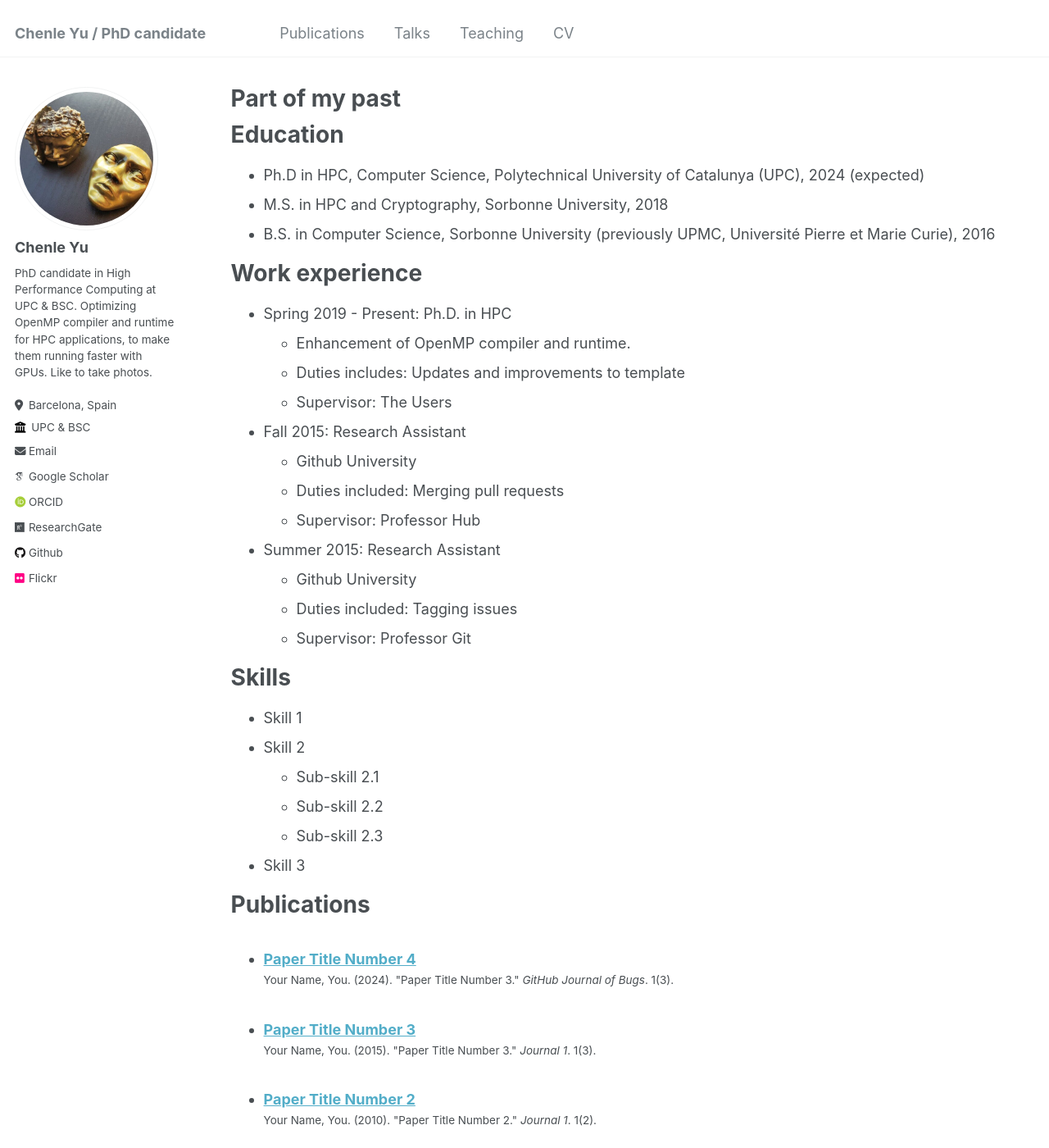
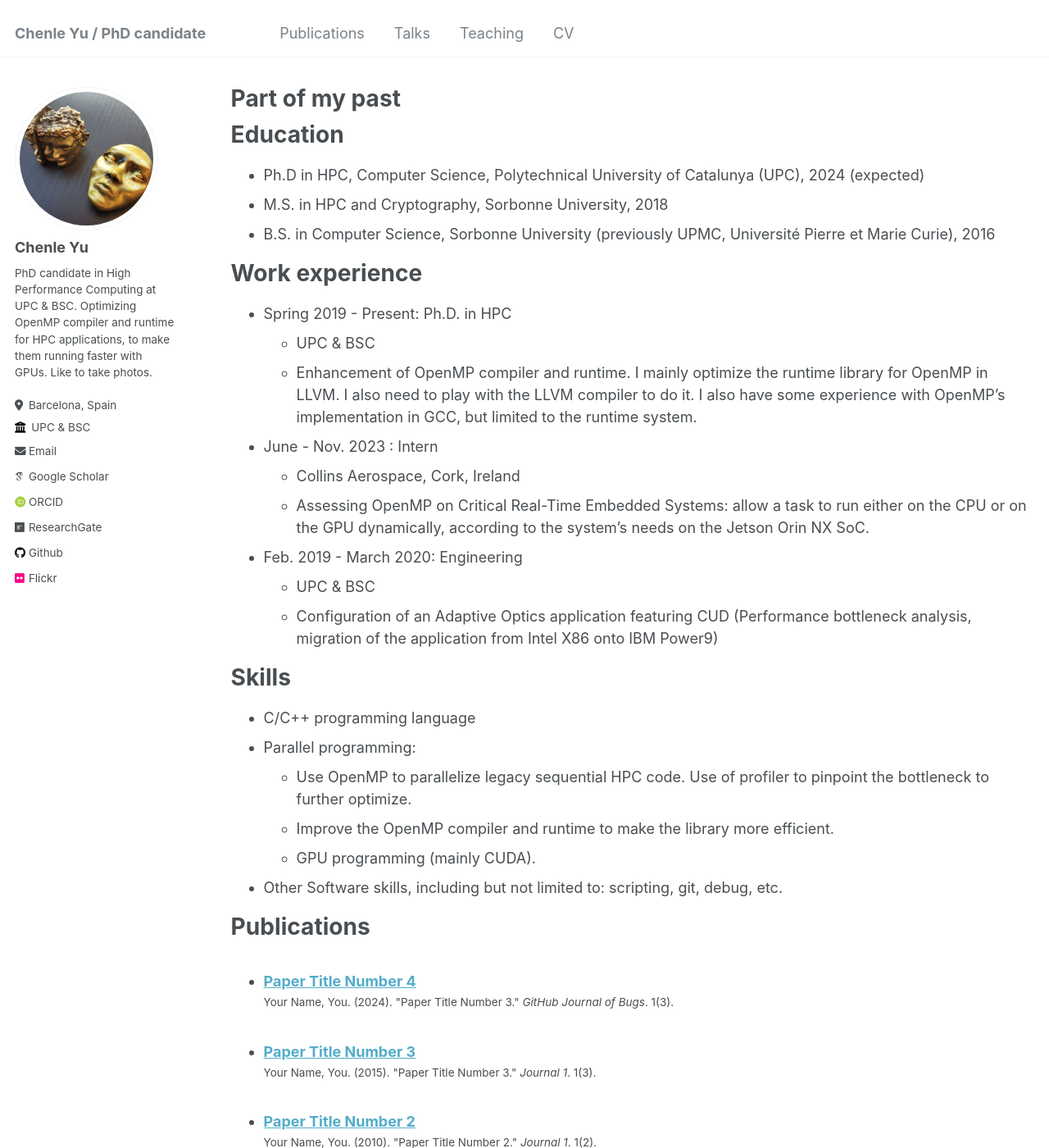
Before and after one commit to yuchenle/yuchenle.github.io, a Jekyll site: the page built from _pages/cv.md, in a window 1280 px wide and 1400 px high. Shown: the whole window at 82% size. Built offline with Jekyll 4.4.1, drawn with Linux system fonts in a browser that asks for light colours; some web fonts are replaced; some of the changed text lies outside the part shown.

```diff
--- a/_pages/cv.md
+++ b/_pages/cv.md
@@ -18,28 +18,25 @@ Education
 Work experience
 ======
 * Spring 2019 - Present: Ph.D. in HPC
-  * Enhancement of OpenMP compiler and runtime.
-  * Duties includes: Updates and improvements to template
-  * Supervisor: The Users
+  * UPC & BSC
+  * Enhancement of OpenMP compiler and runtime. I mainly optimize the runtime library for OpenMP in LLVM. I also need to play with the LLVM compiler to do it. I also have some experience with OpenMP's implementation in GCC, but limited to the runtime system.
 
-* Fall 2015: Research Assistant
-  * Github University
-  * Duties included: Merging pull requests
-  * Supervisor: Professor Hub
+* June - Nov. 2023 : Intern
+  * Collins Aerospace, Cork, Ireland
+  * Assessing OpenMP on Critical Real-Time Embedded Systems: allow a task to run either on the CPU or on the GPU dynamically, according to the system's needs on the Jetson Orin NX SoC.
 
-* Summer 2015: Research Assistant
-  * Github University
-  * Duties included: Tagging issues
-  * Supervisor: Professor Git
+* Feb. 2019 - March 2020: Engineering
+  * UPC & BSC
+  * Configuration of an Adaptive Optics application featuring CUD (Performance bottleneck analysis, migration of the application from Intel X86 onto IBM Power9)
 
 Skills
 ======
-* Skill 1
-* Skill 2
-  * Sub-skill 2.1
-  * Sub-skill 2.2
-  * Sub-skill 2.3
-* Skill 3
+* C/C++ programming language
+* Parallel programming:
+  * Use OpenMP to parallelize legacy sequential HPC code. Use of profiler to pinpoint the bottleneck to further optimize.
+  * Improve the OpenMP compiler and runtime to make the library more efficient.
+  * GPU programming (mainly CUDA).
+* Other Software skills, including but not limited to: scripting, git, debug, etc.
 
 Publications
 ======
@@ -53,12 +50,6 @@ Talks
     {% include archive-single-talk-cv.html  %}
   {% endfor %}</ul>
 
-Teaching
+<!-- Service and leadership
 ======
-  <ul>{% for post in site.teaching reversed %}
-    {% include archive-single-cv.html %}
-  {% endfor %}</ul>
-
-Service and leadership
-======
-* Currently signed in to 43 different slack teams
+* Currently signed in to 43 different slack teams -->
```
Also changed, not shown: _pages/publications.md (+1 -1 lines), _publications/2009-10-01-paper-title-number-1.md (+11 -8 lines).
